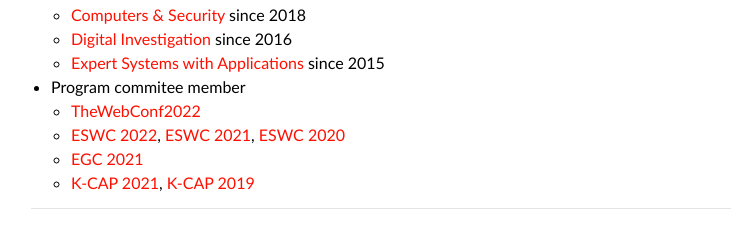
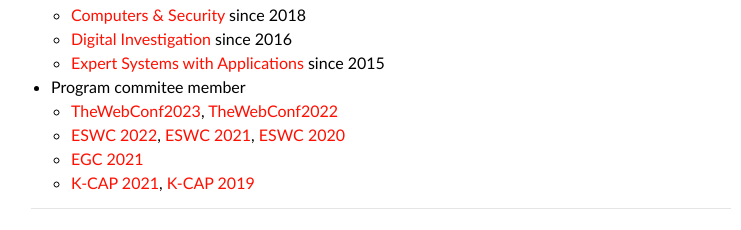
Before and after one commit to yoanchabot/yoanchabot.github.io, a Jekyll site: the page built from publications.md, in a window 1280 px wide and 900 px high, scrolled down 2118 px. Shown: the part 655-885 px from the top of the window, without its empty margins (259-1000 px from the left). Built offline with Jekyll 4.4.1, drawn with Linux system fonts in a browser that asks for light colours.

Commit message:
Update publications.md

```diff
--- a/publications.md
+++ b/publications.md
@@ -63,7 +63,7 @@
   * [Expert Systems with Applications](https://www.journals.elsevier.com/expert-systems-with-applications) since 2015
 
 * Program commitee member
-  * [TheWebConf2022](https://www2022.thewebconf.org/)
+  * [TheWebConf2023](https://www2023.thewebconf.org/), [TheWebConf2022](https://www2022.thewebconf.org/)
   * [ESWC 2022](https://2022.eswc-conferences.org/), [ESWC 2021](https://2021.eswc-conferences.org/), [ESWC 2020](https://2020.eswc-conferences.org/)
   * [EGC 2021](https://egc2021.sciencesconf.org/)
   * [K-CAP 2021](https://www.k-cap.org/2021/index.html), [K-CAP 2019](http://www.k-cap.org/2019/)
```
